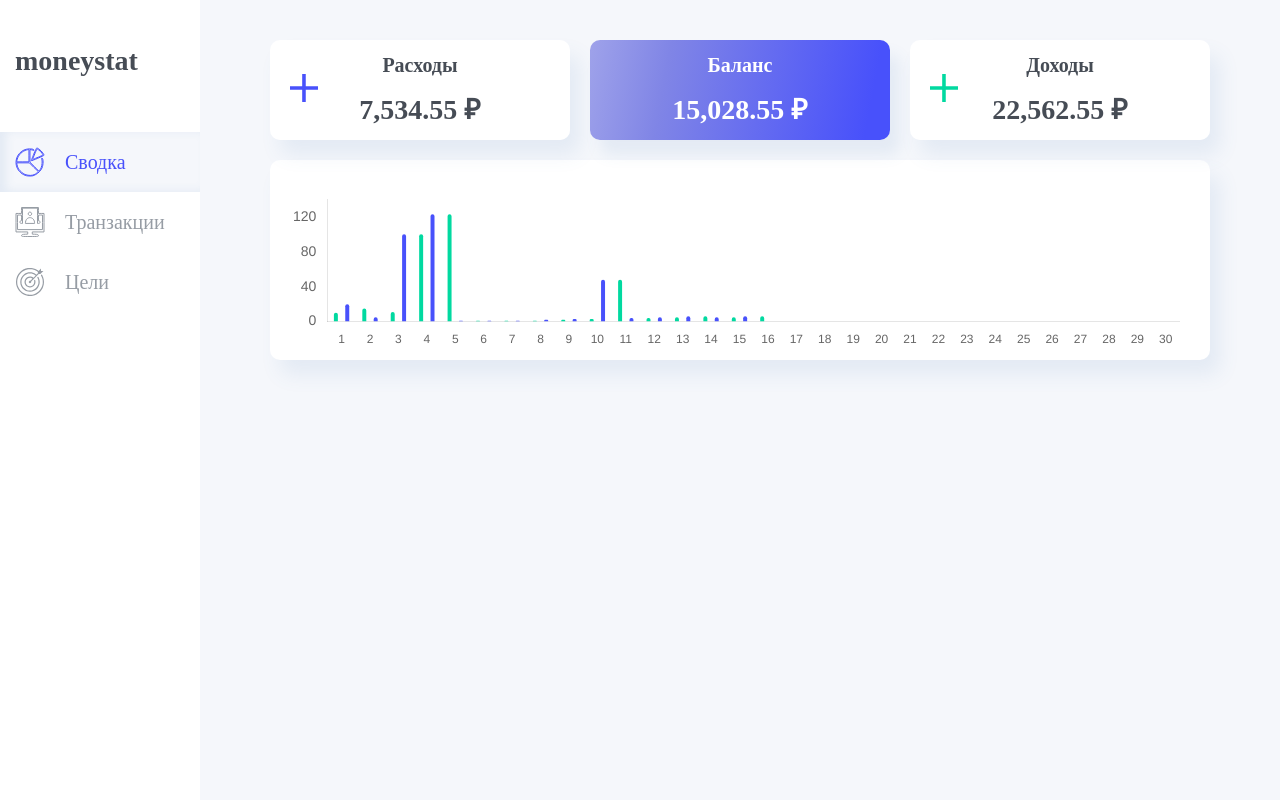
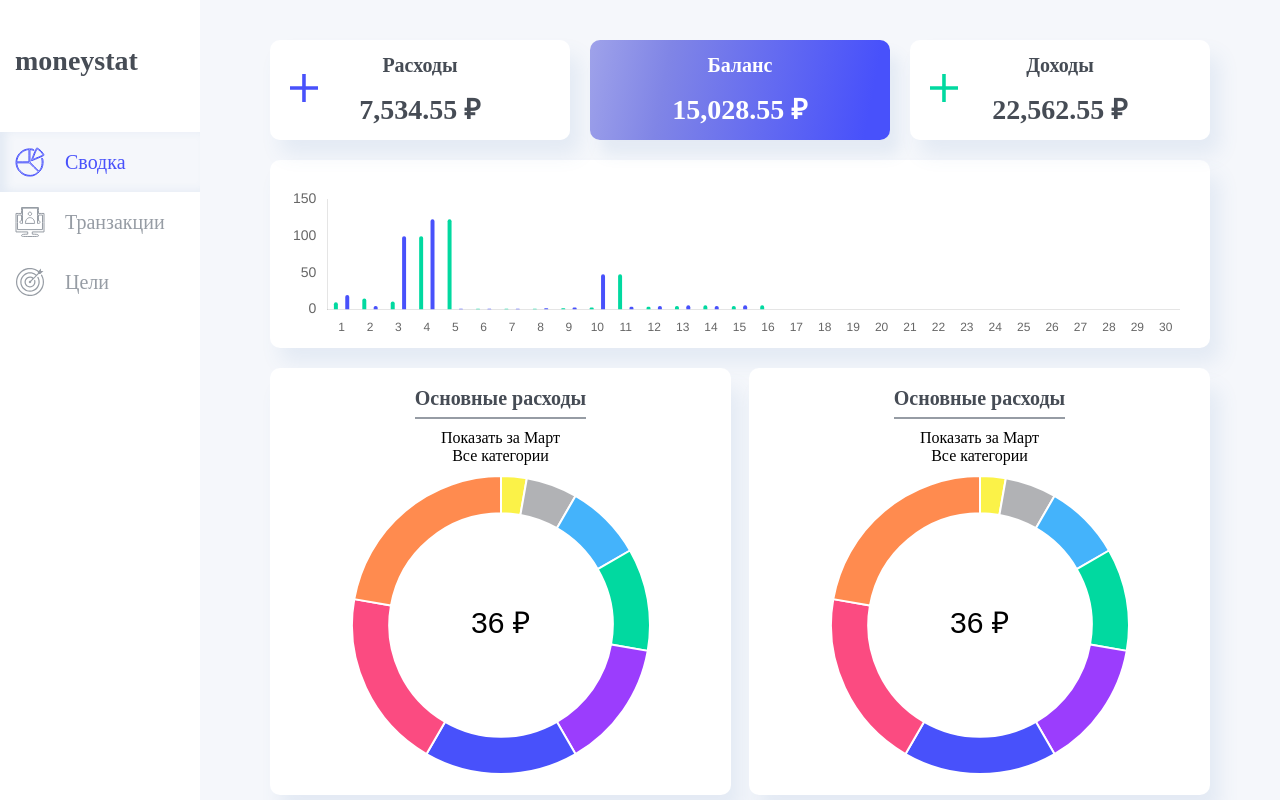
Before and after one commit to artemkislov057/moneystat, a React (Create React App) app in the folder frontend/: page /summary in a window 1280 px wide. Built offline with nearby package versions, Linux system fonts and the light colour scheme; a web font is replaced by a local one.

Commit message:
добавлен компонент основных расходов с диаграммой

```diff
--- a/frontend/src/components/barChart/barChart.css
+++ b/frontend/src/components/barChart/barChart.css
@@ -11,4 +11,5 @@
 .bar-chart-chart {
     width: 100%;
     height: 100%;
+    box-sizing: border-box;
 }
--- /dev/null
+++ b/frontend/src/components/dividingLine/dividingLine.css
@@ -0,0 +1,5 @@
+.dividing-line {
+    width: 100%;
+    height: 1.5px;
+    background-color: #969CA4;
+}
--- /dev/null
+++ b/frontend/src/components/dividingLine/dividingLine.tsx
@@ -0,0 +1,6 @@
+import React from "react";
+import './dividingLine.css';
+
+export const DividingLine:React.FC = React.memo(() => {
+    return <div className="dividing-line"></div>
+})
--- a/frontend/src/components/infoSummaryContainer/infoSummaryContainer.css
+++ b/frontend/src/components/infoSummaryContainer/infoSummaryContainer.css
@@ -1,6 +1,7 @@
 .info-summary-container {
     width: 100%;
-    height: 100px;
+    min-height: 100px;
+    max-height: 200px;
     box-sizing: border-box;
     display: flex;
     align-items: center;
--- /dev/null
+++ b/frontend/src/components/mainExpenses/doughnutChart.tsx
@@ -0,0 +1,73 @@
+import { Chart, ChartData } from "chart.js";
+import React, { useState } from "react";
+import { Doughnut } from "react-chartjs-2";
+import 'chart.js/auto'
+
+export const DoughnutChart:React.FC = () => {
+    const data: ChartData<'doughnut'> = {
+        labels: [1,2,3,4,5,6,7,8],
+        datasets: [
+            {
+                data: [1,2,3,4,5,6,7,8],
+                backgroundColor: [
+                    '#FBF248',
+                    '#B1B2B5',
+                    '#44B3FB',
+                    '#01D9A0',
+                    '#9B3DFD',
+                    '#4851FB',
+                    '#FB4B81',
+                    '#FF8B4F'
+                ]
+            }
+        ],
+    }
+
+    return <div
+        className="expenses-doughnut-diagram"
+        // style={{width: 250, height: 250}}
+    >
+        <Doughnut
+            data={
+                data
+            }
+            options={
+                {
+                    cutout: '75%',
+                    plugins: {
+                        legend: {
+                            display: false
+                        }
+                    }
+                }
+            }
+            plugins={[
+                {
+                    id: '1',
+                    beforeDraw: function(chart, ) {
+                        var width = chart.width,
+                            height = chart.height,
+                            ctx = chart.ctx;
+                            ctx.restore();
+                            var fontSize = (height / 160).toFixed(2);
+                            ctx.font = fontSize + "em sans-serif";
+                            ctx.textBaseline = "top";
+                            let sum = 0;
+                            for(let i = 0; i < chart.data.datasets[0].data.length; i++) {
+                                console.log(chart.data.datasets[0].data[i])
+                                if(!chart.legend.legendItems[i].hidden) {
+                                    sum += chart.data.datasets[0].data[i] as number;
+                                }
+                            }
+                            var text = sum.toString() + ' ₽',
+                            textX = Math.round((width - ctx.measureText(text).width) / 2),
+                            textY = height / 2 - 15;
+                            ctx.fillText(text, textX, textY);
+                            ctx.save();
+                    },
+                },
+                ]
+            }
+        />
+    </div>
+}
--- /dev/null
+++ b/frontend/src/components/mainExpenses/mainExpenses.css
@@ -0,0 +1,25 @@
+.main-expenses-container {
+    width: 100%;
+    min-height: 400px;
+    display: flex;
+    flex-direction: column;
+    box-sizing: border-box;
+    padding: 20px 54px;
+    background: #FFFFFF;
+    box-shadow: 10px 20px 20px rgba(82, 123, 185, 0.1);
+    border-radius: 10px;
+    align-items: center;
+    gap: 10px;
+}
+
+.main-expenses-show-container {
+    display: flex;
+    flex-direction: column;
+    align-items: center;
+
+}
+
+.main-expenses-chart {
+    margin-top: auto;
+    /* width: 60%; */
+}
--- /dev/null
+++ b/frontend/src/components/mainExpenses/mainExpenses.tsx
@@ -0,0 +1,23 @@
+import React from "react";
+import { SummaryExpensesHeader } from "../summaryExpensesHeader/summaryExpensesHeader";
+import { DoughnutChart } from "./doughnutChart";
+import './mainExpenses.css';
+
+type TProps = {
+
+}
+
+export const MainExpenses:React.FC<TProps> = (props) => {
+    return <div className="main-expenses-container">
+        <SummaryExpensesHeader
+            title="Основные расходы"
+        />
+        <div className="main-expenses-show-container">
+            <span>Показать за Март</span>
+            <span>Все категории</span>
+        </div>
+        <div className="main-expenses-chart">
+            <DoughnutChart />
+        </div>
+    </div>
+}
--- /dev/null
+++ b/frontend/src/components/summaryExpensesHeader/summaryExpensesHeader.css
@@ -0,0 +1,13 @@
+.summary-expenses-header {
+    display: flex;
+    flex-direction: column;
+    gap: 9px;
+    align-items: center;
+}
+
+.summary-expenses-header-title {
+    font-weight: 600;
+    font-size: 20px;
+    line-height: 20px;
+    color: #464C55;
+}
--- /dev/null
+++ b/frontend/src/components/summaryExpensesHeader/summaryExpensesHeader.tsx
@@ -0,0 +1,16 @@
+import React from "react";
+import { DividingLine } from "../dividingLine/dividingLine";
+import './summaryExpensesHeader.css';
+
+type TProps = {
+    title: string
+}
+
+export const SummaryExpensesHeader:React.FC<TProps> = React.memo((props) => {
+    return <div className="summary-expenses-header">
+        <span className="summary-expenses-header-title">
+            {props.title}
+        </span>
+        <DividingLine />
+    </div>
+})
--- a/frontend/src/pages/mainPageSummary/mainPageSummary.css
+++ b/frontend/src/pages/mainPageSummary/mainPageSummary.css
@@ -13,3 +13,8 @@
     width: 100%;
     gap: 20px;
 }
+
+.main-page-summary-expenses-container {
+    display: flex;
+    gap: 18px;
+}
--- a/frontend/src/pages/mainPageSummary/mainPageSummary.tsx
+++ b/frontend/src/pages/mainPageSummary/mainPageSummary.tsx
@@ -1,6 +1,7 @@
 import React from "react";
 import { BarChart } from "../../components/barChart/barChart";
 import { InfoSummaryContainer } from "../../components/infoSummaryContainer/infoSummaryContainer";
+import { MainExpenses } from "../../components/mainExpenses/mainExpenses";
 import './mainPageSummary.css';
 
 export const MainPageSummary:React.FC = () => {
@@ -25,6 +26,9 @@ export const MainPageSummary:React.FC = () => {
             />
         </div>
         <BarChart />
-
+        <div className="main-page-summary-expenses-container">
+            <MainExpenses />
+            <MainExpenses />
+        </div>
     </div>
 }
```
